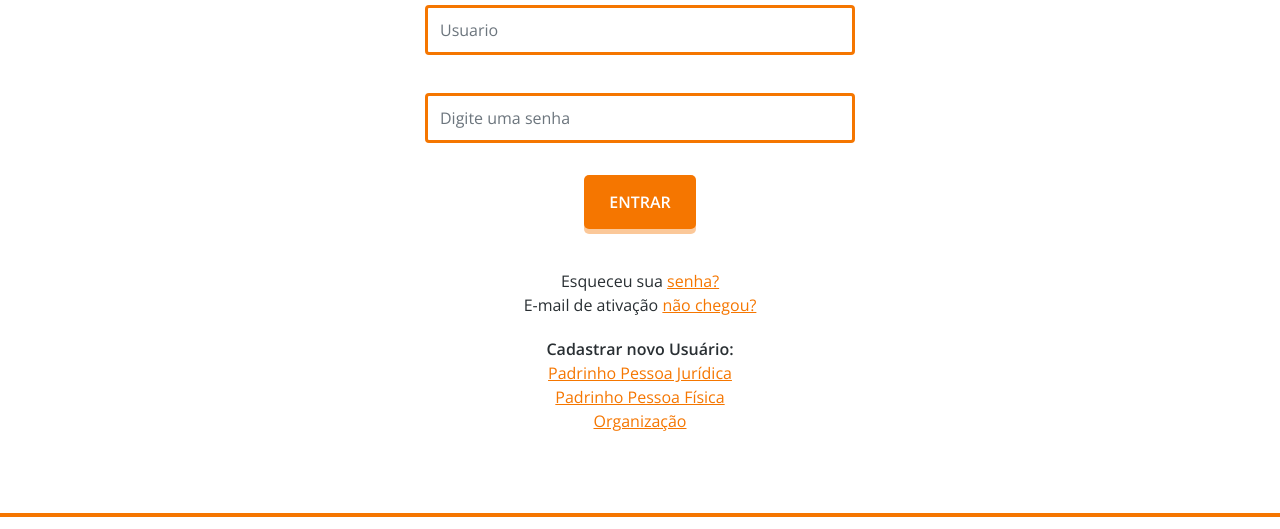
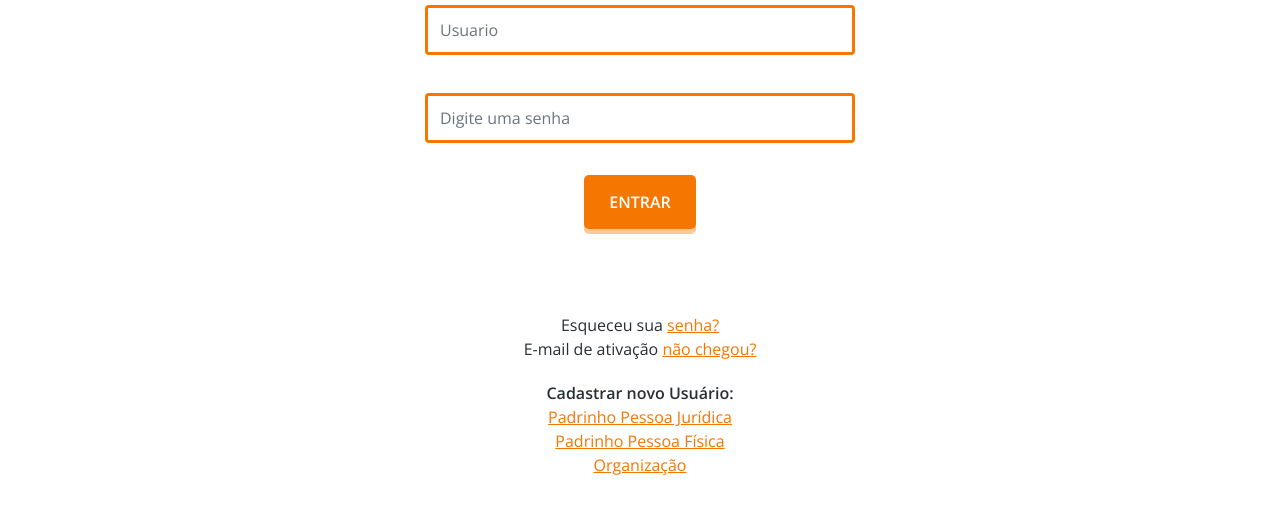
Before and after one commit to aevilesaguiar/apadrinhe-um-sorriso-website, a PHP site: page /login.php in a window 1280 px wide. Shown: the part 505-1034 px from the top of the page. Run offline with PHP 8.4, Linux system fonts and the light colour scheme; some libraries are stand-ins or nearby versions.

Commit message:
altura botao php
foi alterado a altura entre o botão e a mensagem php

```diff
--- a/css/style.css
+++ b/css/style.css
@@ -590,6 +590,14 @@ text-align: right;
 
 }
 
+/*altura botão php*/
+
+.alt-php{
+
+  margin-top: 50px;
+}
+
+
 /*FOOTER*/
 .sobre-dado-footer{
     max-width: 1440px;
@@ -945,9 +953,6 @@ h2{
 
 }
 
-
-
-
 /*pagina login - sumir imagem*/
 @media screen and (max-width:1457px){
  .dist-mob-form{
--- a/login.php
+++ b/login.php
@@ -107,12 +107,13 @@ $(".toggle").on("click", function() {
 
                             <input class="button-menu-form" type="submit" value="ENTRAR">
 
+                            <div class="alt-php"></div>
 
                     </form>
 
                 <ul class="login-utils">
 
-                <div class="dist-menu-botao"></div>
+                <div class="dist-menu-botao" style="margin-bottom: 60px;"></div>
                     <li class="margin-bottom-8 margin-top-8">
                        <span class="text1">
                              <b><?php if(isset($_SESSION['mensagem'])){echo$_SESSION['mensagem'];};?><br/></b><!--Aeviles, por favor verificar-->
```
